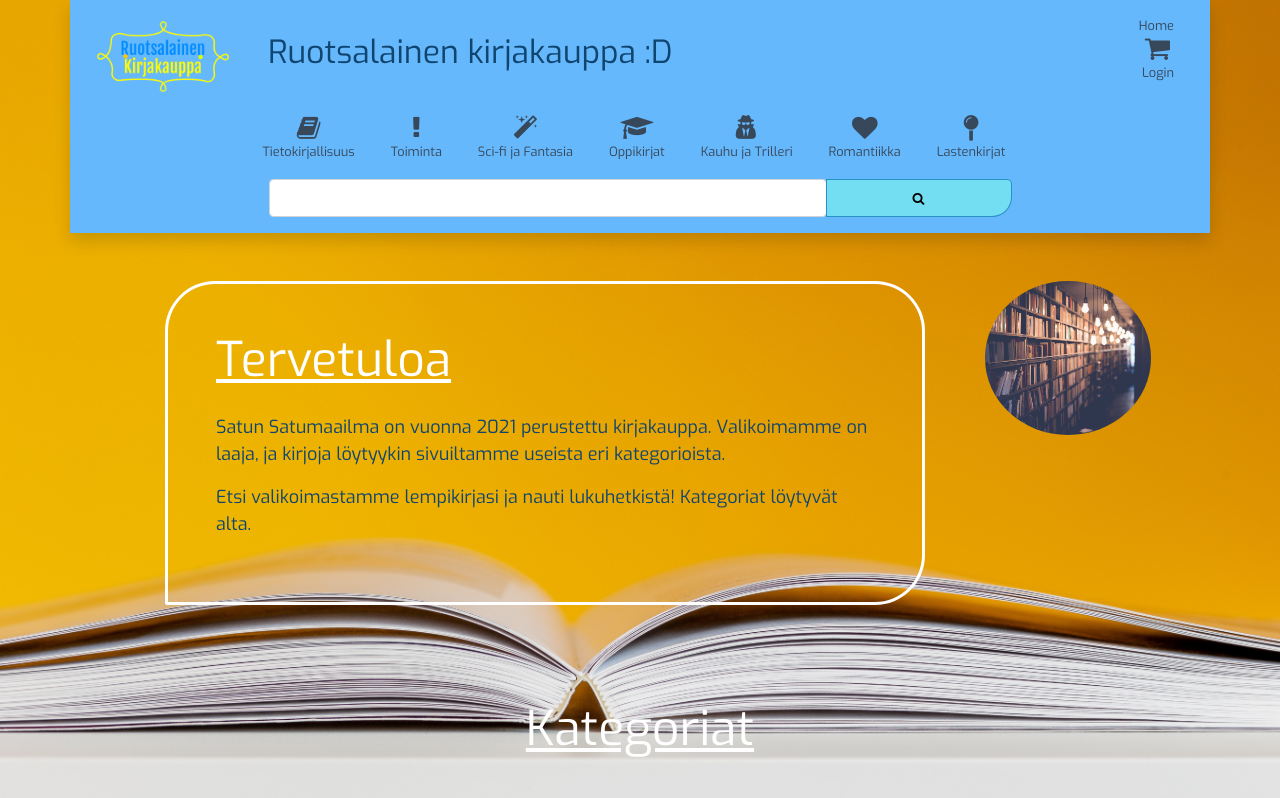
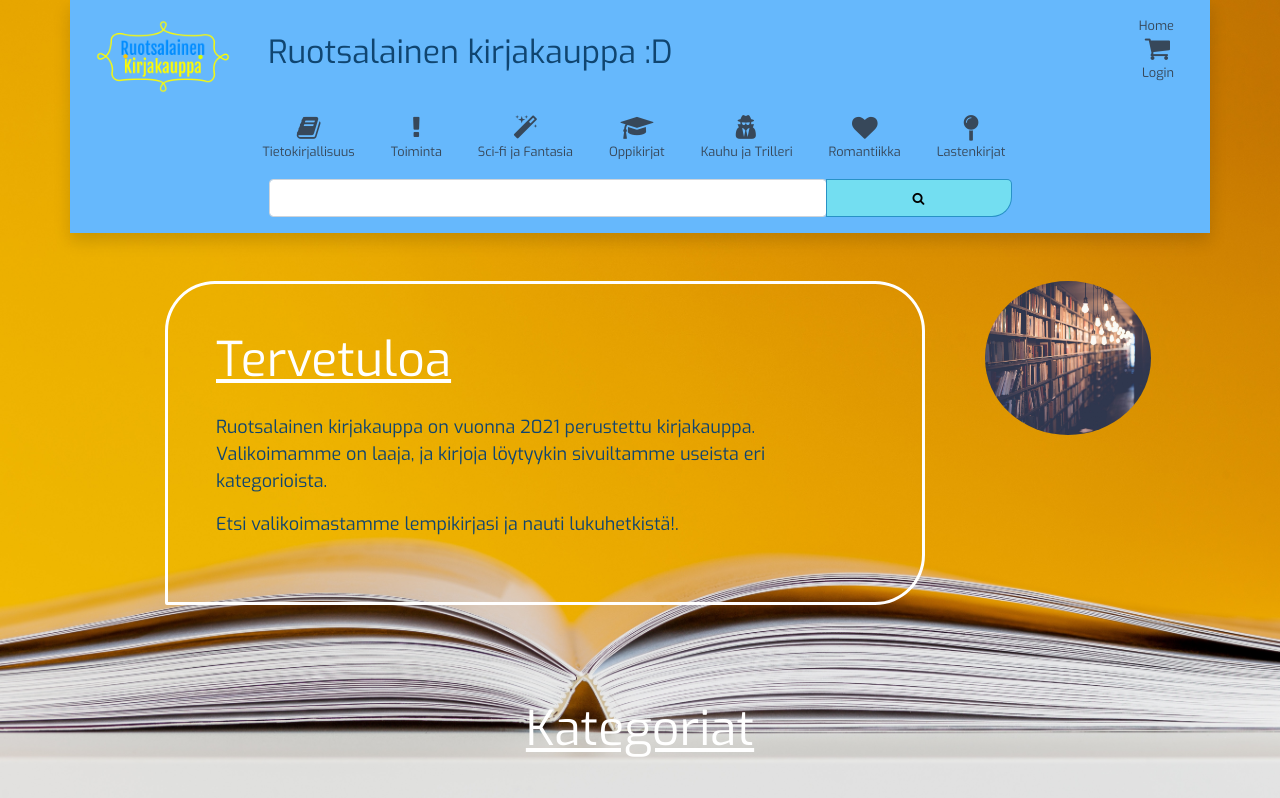
Before and after one commit to n0laja00/kirjakauppa, a React (Create React App) app: page / in a window 1280 px wide. Shown: the top 798 px of the page. Built offline with nearby package versions, Linux system fonts and the light colour scheme.

Commit message:
tervetuloatekstiä muutettu

```diff
--- a/src/Content.js
+++ b/src/Content.js
@@ -10,8 +10,8 @@ export default function Content() {
                 <div className="row py-5 d-flex justify-content-center">
                     <div className="col-md-8 col-sm-8 mx-5 mb-5 p-5 customBorder">
                         <h1 className="pb-3">Tervetuloa</h1>
-                        <p>Satun Satumaailma on vuonna 2021 perustettu kirjakauppa. Valikoimamme on laaja, ja kirjoja löytyykin sivuiltamme useista eri kategorioista.</p>
-                        <p> Etsi valikoimastamme lempikirjasi ja nauti lukuhetkistä! Kategoriat löytyvät alta.</p>
+                        <p>Ruotsalainen kirjakauppa on vuonna 2021 perustettu kirjakauppa. Valikoimamme on laaja, ja kirjoja löytyykin sivuiltamme useista eri kategorioista.</p>
+                        <p> Etsi valikoimastamme lempikirjasi ja nauti lukuhetkistä!.</p>
                     </div>
                     <div className="col-2 d-none d-lg-block pb-3"><img src={fpimage} alt="shop" className="img-fluid fpimg d-none d-md-block"></img></div>
                 </div>
```
